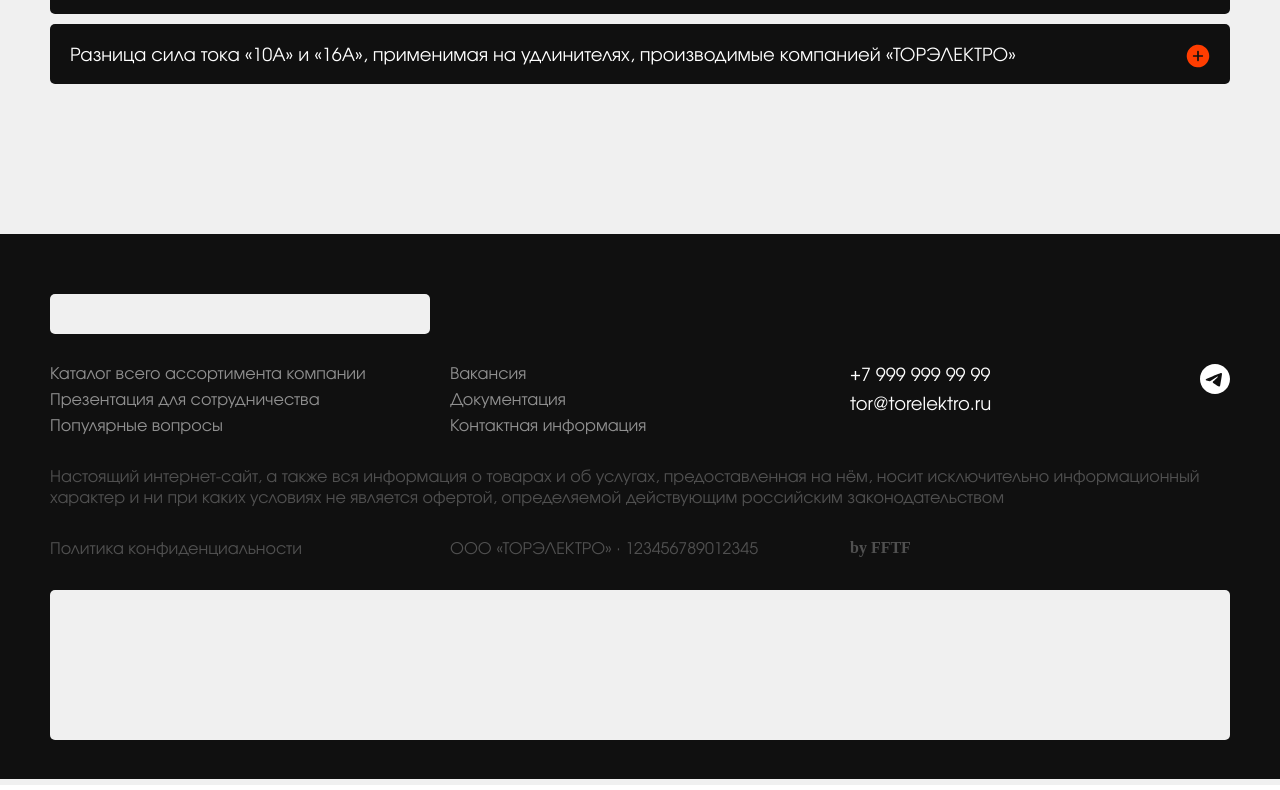
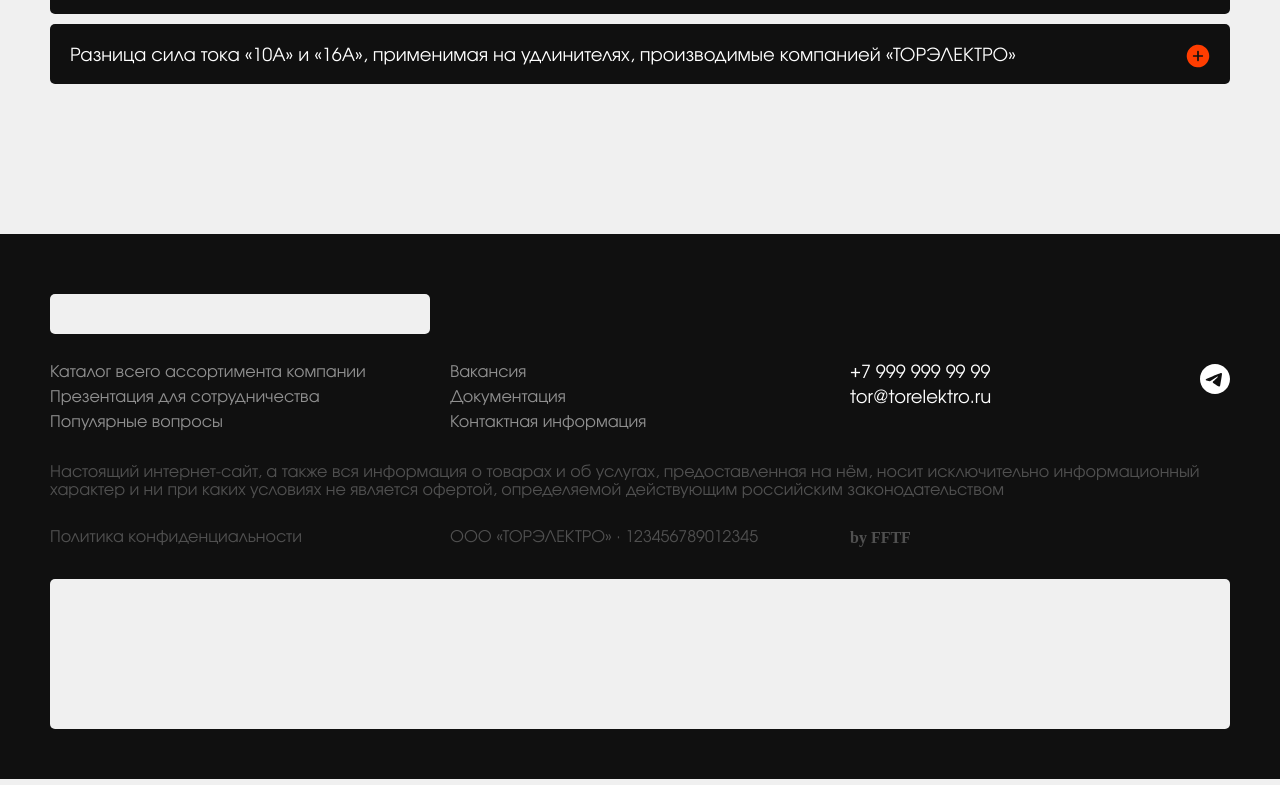
Before and after one commit to dicher74/torelectro, a Nuxt app in the folder web-shop/: page / in a window 1280 px wide. Shown: the part 4036-4826 px from the top of the page. Built offline with nearby package versions, Linux system fonts and the light colour scheme.

Commit message:
настройка высот линий в футере

```diff
--- a/web-shop/components/Footers/DefaultFooter/DefaultFooter.vue
+++ b/web-shop/components/Footers/DefaultFooter/DefaultFooter.vue
@@ -72,6 +72,8 @@
 	&__disclaimer {
 		white-space: pre-line;
 		color: #505050;
+		line-height: 17.6px;
+		height: 35px;
 	}
 	&__extra-information {
 		display: inline-flex;
@@ -100,16 +102,21 @@
 	&__item {
 		font-size: 16px;
 		color: #909090;
+		line-height: 17.6px;
+		height: 20px;
 	}
 
 	&__item_last {
 		font-size: 18px;
 		color: #FFFFFF;
+		line-height: 19.8px;
 	}
 }
 
 .extra-information__item {
 	color: #505050;
+	line-height: 17.6px;
+	height: 20px;
 
 	&_num-2 {
 		position: absolute;
```
